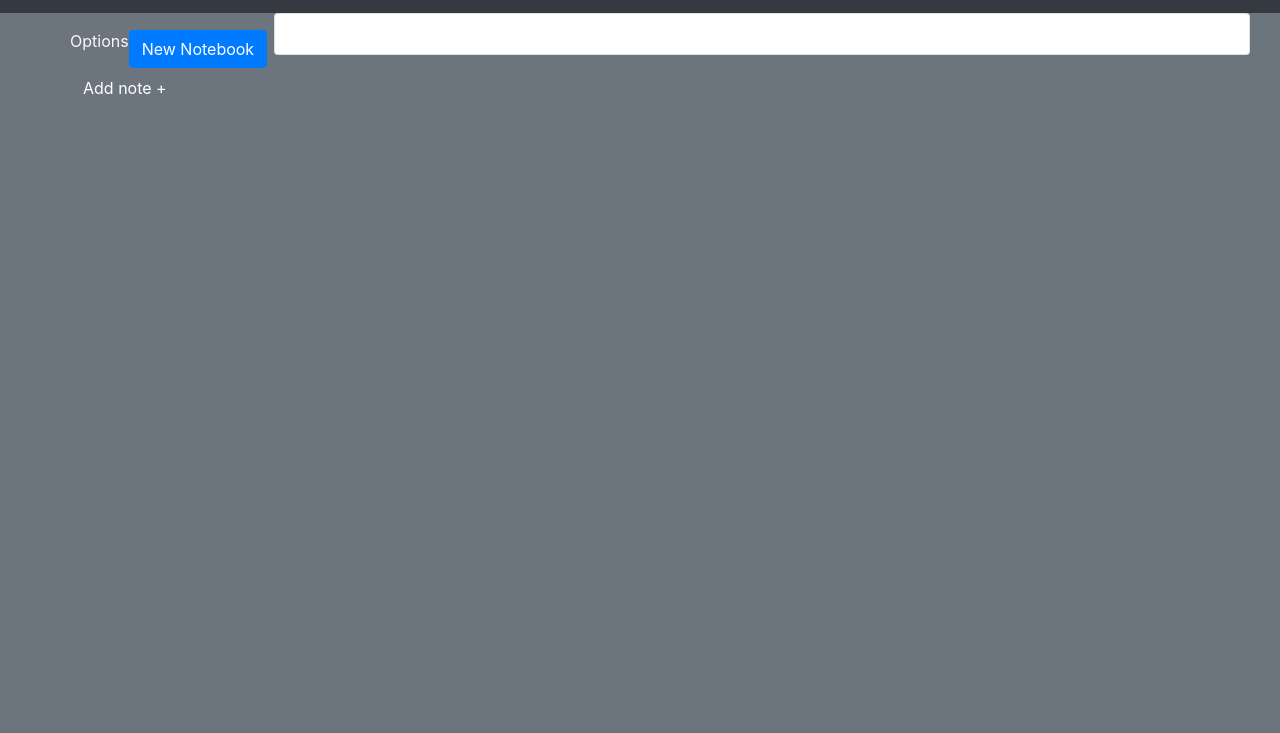
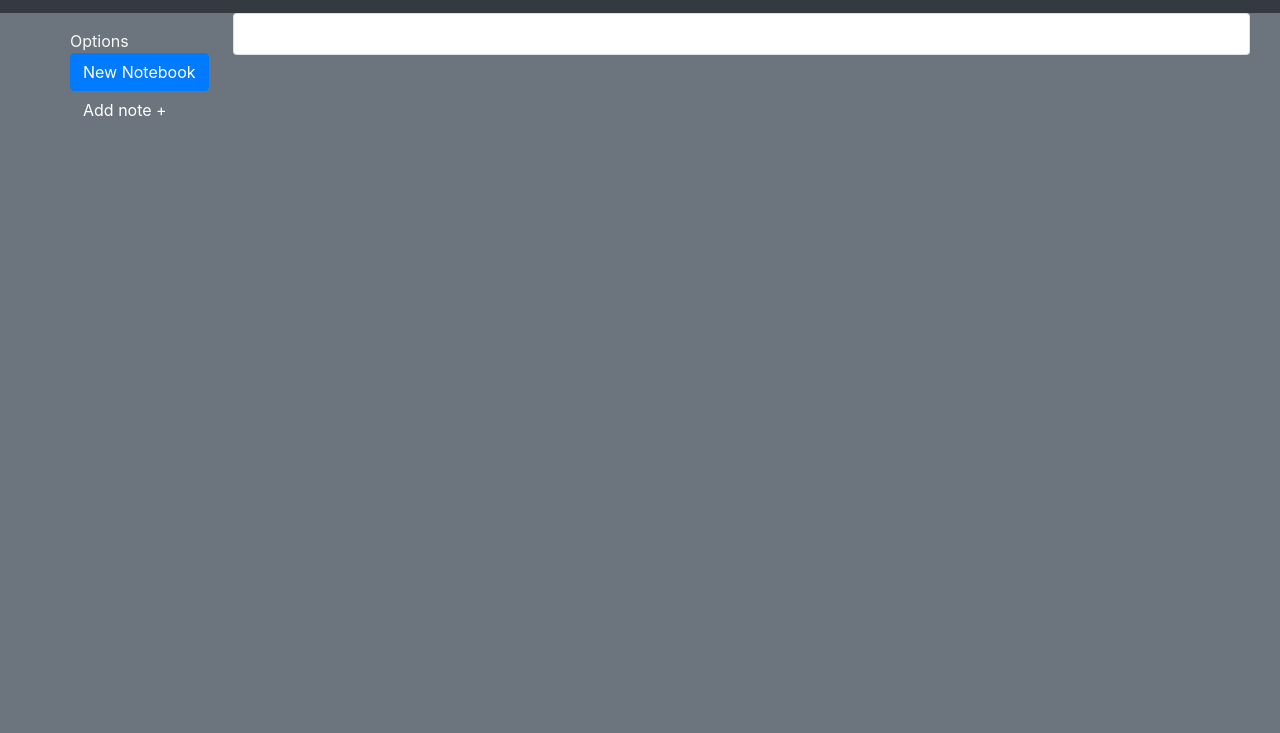
Before and after one commit to LRJohnson11/Startup-Octopus, a plain HTML site: page index.html in a window 1280 px wide. Shown: the part 67-800 px from the top of the page. Drawn offline with nearby package versions, Linux system fonts and the light colour scheme.

Commit message:
updated js

```diff
--- a/index.html
+++ b/index.html
@@ -33,7 +33,7 @@
       <div class="container-fluid">
         <section class="controls" ID="controls">
           <menu class="navbar-dark">
-            <p>Options</p>
+            <div>Options</div>
             <button class="btn btn-primary">New Notebook</button>
             <button class="btn btn-secondary">Add note +</button>
           </menu>
--- a/main.css
+++ b/main.css
@@ -38,14 +38,16 @@ main div{
   flex: 1
 }
 #display {
-  flex: 4;
+  flex: 5;
   flex-direction: row;
   flex-wrap:auto;
 }
 #controls {
   flex:1;
   flex-direction: row;
-  flex-wrap:auto;
+  flex-wrap: wrap;
+  align-items: justify;
+
 
 }
 main menu {
```
Also changed, not shown: README.md.
